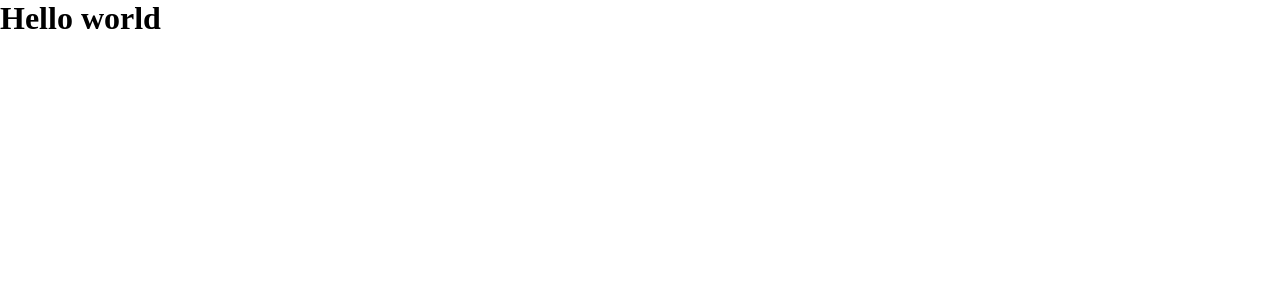
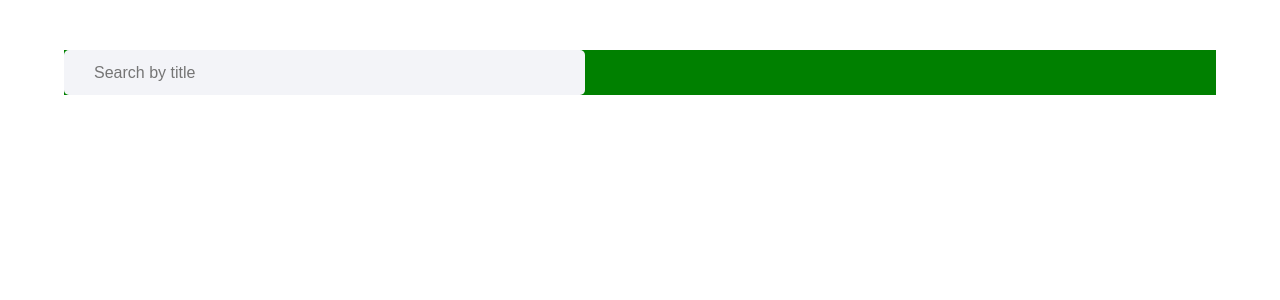
Before and after one commit to mudithatharuka/Pretty-Pages, a React (Create React App) app: page / in a window 1280 px wide. Shown: the top 300 px of the page. Built offline with nearby package versions, Linux system fonts and the light colour scheme.

Commit message:
init theme and search ui

```diff
--- /dev/null
+++ b/src/App.css
@@ -0,0 +1,5 @@
+.App {
+  width: 90%;
+  background-color: green;
+  margin: 50px auto;
+}
--- a/src/App.js
+++ b/src/App.js
@@ -1,7 +1,10 @@
+import "./App.css";
+import Header from "./collections/Header";
+
 function App() {
   return (
     <div className="App">
-      <h1>Hello world</h1>
+      <Header />
     </div>
   );
 }
--- /dev/null
+++ b/src/Theme.css
@@ -0,0 +1,18 @@
+:root {
+  --themeLight: #03c2d0;
+  --themeDark: green;
+  --primaryLight: #fff;
+  --secondaryLight: #f3f4f8;
+  --primaryDark: black;
+  --secondaryDark: gray;
+
+  --primaryFontLight: #5d5d64;
+  --secondaryFontLight: #cdced3;
+  --thirdFontLight: #a9a9b1;
+
+  --fontFam: sans-serif, Arial, Helvetica;
+  /* --red: #b00;
+  --grn: green;
+  --blue: #00b;
+  --fullwidth: 100%; */
+}
--- /dev/null
+++ b/src/collections/Header.js
@@ -0,0 +1,12 @@
+import React from "react";
+import Search from "../components/Search";
+
+const Header = () => {
+  return (
+    <div className="header">
+      <Search />
+    </div>
+  );
+};
+
+export default Header;
--- /dev/null
+++ b/src/collections/styles/Header.css
@@ -0,0 +1,5 @@
+@import "../../Theme.css";
+
+.header {
+  background-color: var(--primaryLight);
+}
--- /dev/null
+++ b/src/components/Search.js
@@ -0,0 +1,22 @@
+import React from "react";
+import "./styles/Search.css";
+
+const Search = () => {
+  return (
+    <React.Fragment>
+      <div className="search">
+        <input
+          className="search-box"
+          placeholder="Search by title"
+          type="text"
+          name="search"
+          onChange={(event) => {
+            console.log(event.target.value);
+          }}
+        />
+      </div>
+    </React.Fragment>
+  );
+};
+
+export default Search;
--- /dev/null
+++ b/src/components/styles/Search.css
@@ -0,0 +1,21 @@
+@import "../../Theme.css";
+
+.search {
+  width: 40%;
+  padding: 10px 30px;
+  border-radius: 5px;
+  background-color: var(--secondaryLight);
+}
+.search-box {
+  border: none;
+  outline: none;
+  width: 100%;
+  height: 25px;
+  font-size: 16px;
+  font-family: var(--fontFam);
+  color: var(--thirdFontLight);
+  background-color: var(--secondaryLight);
+}
+/* .search-box:focus, .search-box:active {
+    o
+} */
```
